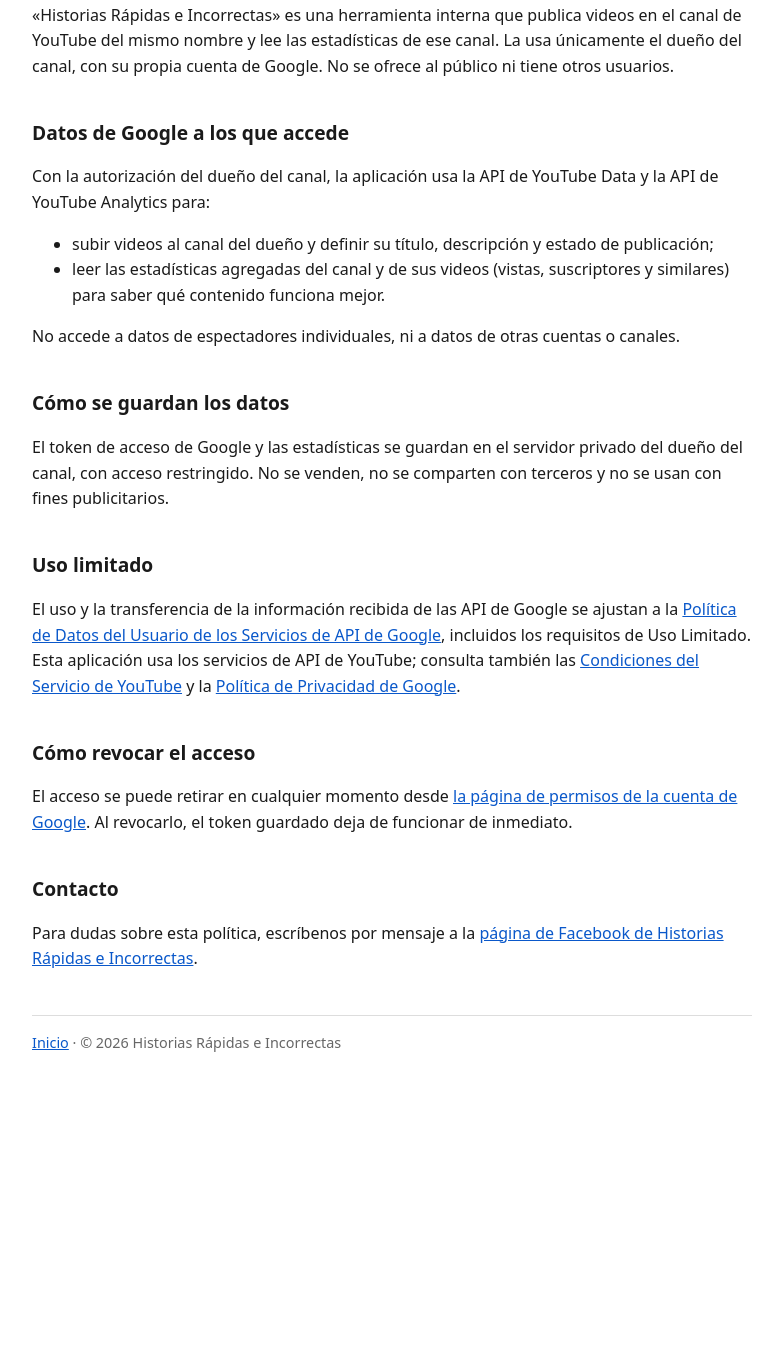
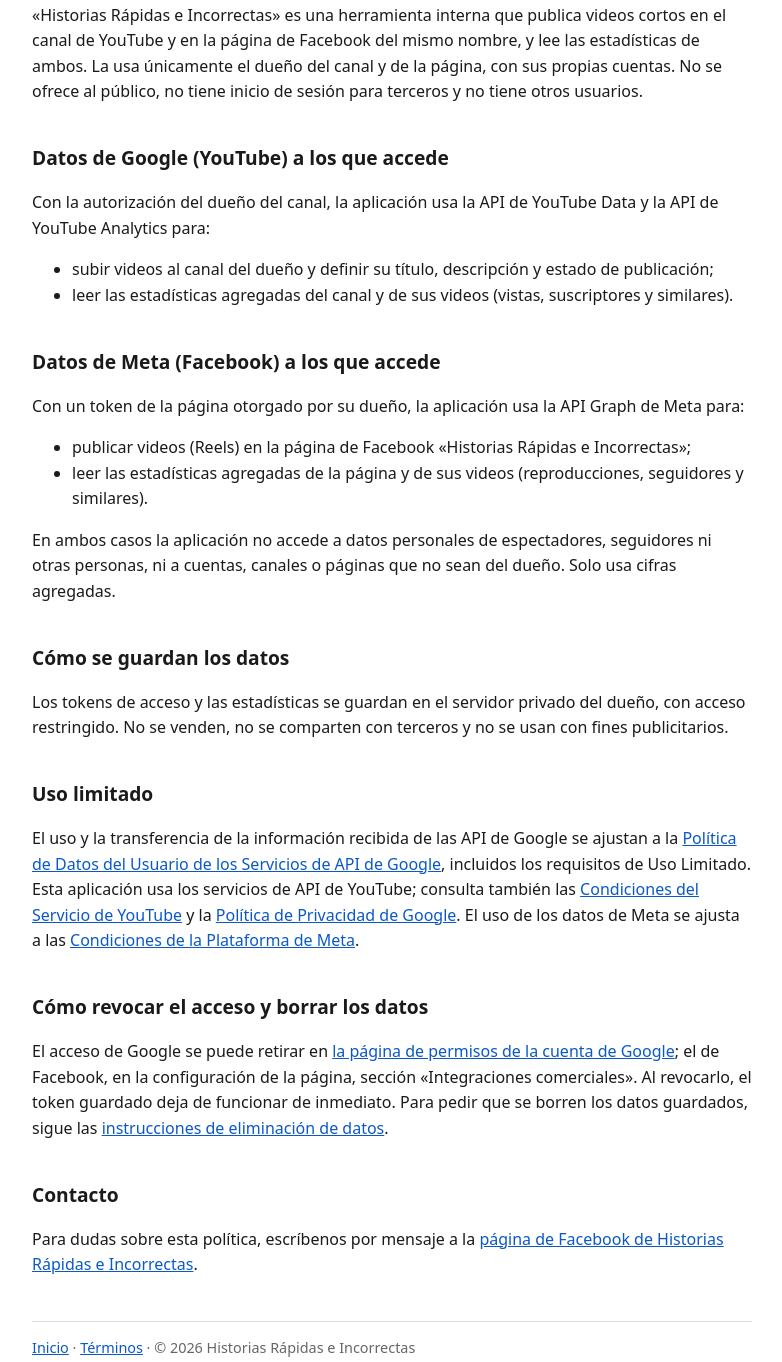
Before and after one commit to andres505/historias-rapidas, a plain HTML site: page privacidad/index.html in a window 1280 px wide. Shown: the part 224-1586 px from the top of the page, without its empty margins (248-1030 px from the left). Before the commit the page ends 1318 px from the top, so only its background shows below. Drawn offline with Linux system fonts and the light colour scheme.

Commit message:
Cover Facebook in privacy policy; add terms, data deletion page and app icon for the Meta app
Co-Authored-By: Claude Opus 5.5 <noreply@anthropic.com>

```diff
--- /dev/null
+++ b/eliminacion-de-datos/index.html
@@ -0,0 +1,21 @@
+<!DOCTYPE html>
+<html lang="es">
+<head>
+<meta charset="utf-8">
+<meta name="viewport" content="width=device-width, initial-scale=1">
+<title>Eliminación de datos · Historias Rápidas e Incorrectas</title>
+<link rel="stylesheet" href="../style.css">
+</head>
+<body>
+<h1>Instrucciones para eliminar tus datos</h1>
+<p>La aplicación «Historias Rápidas e Incorrectas» no tiene inicio de sesión para terceros y no guarda datos personales de espectadores ni seguidores; solo guarda los tokens del dueño de la página y del canal, y estadísticas agregadas.</p>
+<p>Aun así, si crees que guardamos algún dato tuyo y quieres que se borre:</p>
+<ol>
+<li>Envía un mensaje a la <a href="https://www.facebook.com/909497668909491">página de Facebook de Historias Rápidas e Incorrectas</a> con el asunto «Eliminar mis datos».</li>
+<li>Indica qué dato quieres borrar (por ejemplo, tu nombre de usuario o el enlace del comentario).</li>
+<li>Borramos lo que corresponda en un plazo máximo de 30 días y te confirmamos por el mismo medio.</li>
+</ol>
+<p>Si diste acceso a la aplicación desde Facebook, también puedes quitarlo tú mismo en Configuración y privacidad → Configuración → Apps y sitios web (o «Integraciones comerciales» en una página). Al quitarlo, el acceso deja de funcionar de inmediato.</p>
+<footer><a href="../">Inicio</a> · <a href="../privacidad/">Privacidad</a> · © 2026 Historias Rápidas e Incorrectas</footer>
+</body>
+</html>
--- a/privacidad/index.html
+++ b/privacidad/index.html
@@ -11,33 +11,42 @@
 <p>Última actualización: 20 de noviembre de 2026</p>
 
 <h2>Qué es esta aplicación</h2>
-<p>«Historias Rápidas e Incorrectas» es una herramienta interna que publica videos en el canal de YouTube del mismo nombre y lee las estadísticas de ese canal. La usa únicamente el dueño del canal, con su propia cuenta de Google. No se ofrece al público ni tiene otros usuarios.</p>
+<p>«Historias Rápidas e Incorrectas» es una herramienta interna que publica videos cortos en el canal de YouTube y en la página de Facebook del mismo nombre, y lee las estadísticas de ambos. La usa únicamente el dueño del canal y de la página, con sus propias cuentas. No se ofrece al público, no tiene inicio de sesión para terceros y no tiene otros usuarios.</p>
 
-<h2>Datos de Google a los que accede</h2>
+<h2>Datos de Google (YouTube) a los que accede</h2>
 <p>Con la autorización del dueño del canal, la aplicación usa la API de YouTube Data y la API de YouTube Analytics para:</p>
 <ul>
 <li>subir videos al canal del dueño y definir su título, descripción y estado de publicación;</li>
-<li>leer las estadísticas agregadas del canal y de sus videos (vistas, suscriptores y similares) para saber qué contenido funciona mejor.</li>
+<li>leer las estadísticas agregadas del canal y de sus videos (vistas, suscriptores y similares).</li>
 </ul>
-<p>No accede a datos de espectadores individuales, ni a datos de otras cuentas o canales.</p>
+
+<h2>Datos de Meta (Facebook) a los que accede</h2>
+<p>Con un token de la página otorgado por su dueño, la aplicación usa la API Graph de Meta para:</p>
+<ul>
+<li>publicar videos (Reels) en la página de Facebook «Historias Rápidas e Incorrectas»;</li>
+<li>leer las estadísticas agregadas de la página y de sus videos (reproducciones, seguidores y similares).</li>
+</ul>
+
+<p>En ambos casos la aplicación no accede a datos personales de espectadores, seguidores ni otras personas, ni a cuentas, canales o páginas que no sean del dueño. Solo usa cifras agregadas.</p>
 
 <h2>Cómo se guardan los datos</h2>
-<p>El token de acceso de Google y las estadísticas se guardan en el servidor privado del dueño del canal, con acceso restringido. No se venden, no se comparten con terceros y no se usan con fines publicitarios.</p>
+<p>Los tokens de acceso y las estadísticas se guardan en el servidor privado del dueño, con acceso restringido. No se venden, no se comparten con terceros y no se usan con fines publicitarios.</p>
 
 <h2>Uso limitado</h2>
 <p>El uso y la transferencia de la información recibida de las API de Google se ajustan a la
 <a href="https://developers.google.com/terms/api-services-user-data-policy">Política de Datos del Usuario de los Servicios de API de Google</a>, incluidos los requisitos de Uso Limitado. Esta aplicación usa los servicios de API de YouTube; consulta también las
 <a href="https://www.youtube.com/t/terms">Condiciones del Servicio de YouTube</a> y la
-<a href="https://policies.google.com/privacy">Política de Privacidad de Google</a>.</p>
+<a href="https://policies.google.com/privacy">Política de Privacidad de Google</a>.
+El uso de los datos de Meta se ajusta a las <a href="https://developers.facebook.com/terms/">Condiciones de la Plataforma de Meta</a>.</p>
 
-<h2>Cómo revocar el acceso</h2>
-<p>El acceso se puede retirar en cualquier momento desde
-<a href="https://myaccount.google.com/permissions">la página de permisos de la cuenta de Google</a>. Al revocarlo, el token guardado deja de funcionar de inmediato.</p>
+<h2>Cómo revocar el acceso y borrar los datos</h2>
+<p>El acceso de Google se puede retirar en <a href="https://myaccount.google.com/permissions">la página de permisos de la cuenta de Google</a>; el de Facebook, en la configuración de la página, sección «Integraciones comerciales». Al revocarlo, el token guardado deja de funcionar de inmediato. Para pedir que se borren los datos guardados, sigue las
+<a href="../eliminacion-de-datos/">instrucciones de eliminación de datos</a>.</p>
 
 <h2>Contacto</h2>
 <p>Para dudas sobre esta política, escríbenos por mensaje a la
 <a href="https://www.facebook.com/909497668909491">página de Facebook de Historias Rápidas e Incorrectas</a>.</p>
 
-<footer><a href="../">Inicio</a> · © 2026 Historias Rápidas e Incorrectas</footer>
+<footer><a href="../">Inicio</a> · <a href="../terminos/">Términos</a> · © 2026 Historias Rápidas e Incorrectas</footer>
 </body>
 </html>
```
Also changed, not shown: index.html (+2 -2 lines), terminos/index.html (added, +18 -0 lines), icon.png (added), 1 other file.
